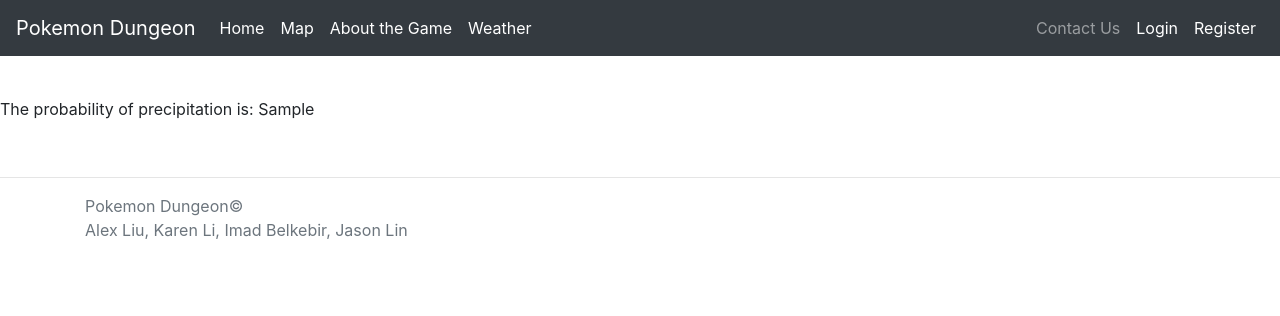
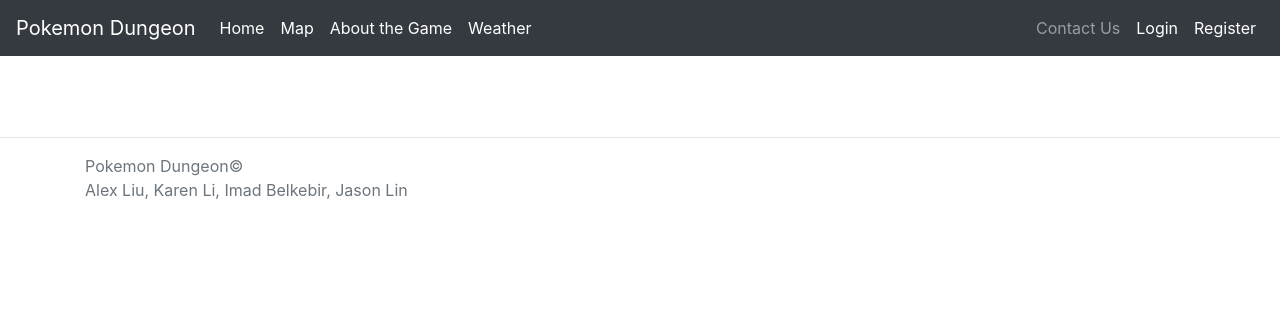
Before and after one commit to alexliu4/JAKI, a Flask app: template templates/home.html in a window 1280 px wide. Shown: the top 316 px of the page. Run offline with Flask 2, Linux system fonts and the light colour scheme; the template is opened without the code that fills it: most values are stand-ins (such as "Sample title", 1, 10 or a date in 2020); grey boxes marked "Sample" are stand-in pictures; some libraries are stand-ins or nearby versions.

Commit message:
updating home.html

```diff
--- a/templates/home.html
+++ b/templates/home.html
@@ -36,7 +36,7 @@
   </div>
 
   <!-- End of weather card -->
-  <p> The probability of precipitation is: {{data['precipProbability']}} </p>
+  <!-- <p> The probability of precipitation is: {{data['precipProbability']}} </p> -->
   <!-- d['type'] = hour['precipType'] -->
 
 <br>
```
